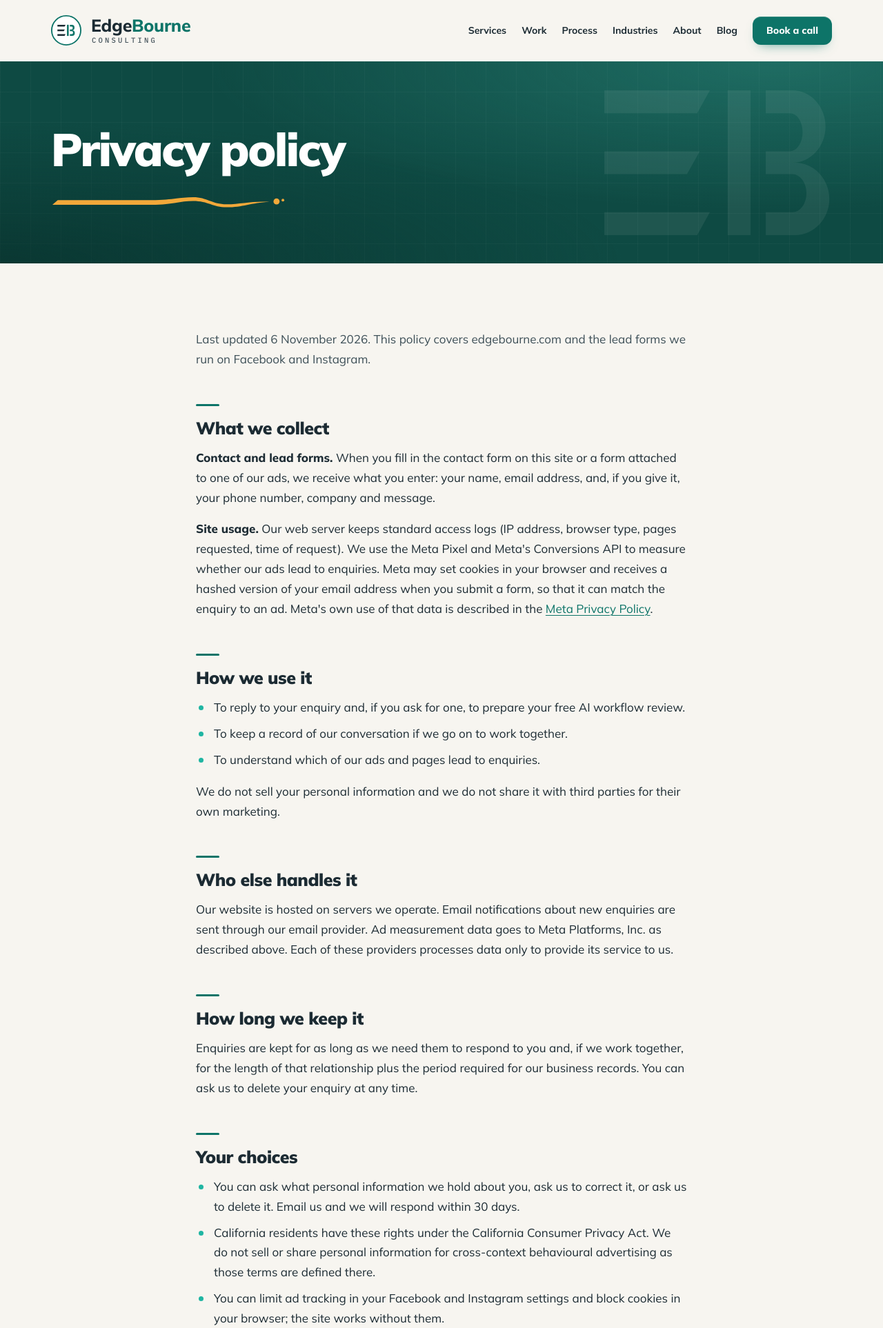
After one commit to ruolez/Edgebourne, a Flask app: page /privacy in a window 1280 px wide. The commit adds this page. Shown: the top 1926 px of the page at 69% size. Run offline with Flask 3, Linux system fonts and the light colour scheme; data that the repository does not hold is empty; some libraries are stand-ins or nearby versions.

Commit message:
feat(site): Meta pixel + Conversions API Lead event, privacy page, AI workflow review wording
- Pixel base code and PageView on every page when META_PIXEL_ID is set
- Lead event on contact form submit, deduplicated with the server-side
  Conversions API copy by event_id (META_CAPI_TOKEN, best effort)
- /privacy page and footer link for the ad lead forms
- Offer renamed to 'free AI workflow review' on home, contact and email subject

Co-Authored-By: Claude Fable 5.1 <noreply@anthropic.com>

```diff
--- a/backend/config.py
+++ b/backend/config.py
@@ -43,3 +43,7 @@ def site_base_url(fallback=""):
     except Exception:
         pass
     return fallback.rstrip("/")
+
+# Meta (Facebook) pixel + Conversions API. Both optional; the site works without them.
+META_PIXEL_ID = os.environ.get("META_PIXEL_ID", "")
+META_CAPI_TOKEN = os.environ.get("META_CAPI_TOKEN", "")
--- /dev/null
+++ b/backend/meta_capi.py
@@ -0,0 +1,64 @@
+"""Meta Conversions API: server-side copy of the browser Lead event, deduplicated by event_id.
+
+Best effort only. A failure here must never break the contact form, so every error is logged and swallowed.
+"""
+import hashlib
+import logging
+import threading
+import time
+
+import json
+import urllib.parse
+import urllib.error
+import urllib.request
+
+import config
+
+log = logging.getLogger(__name__)
+GRAPH = "https://graph.facebook.com/v22.0"
+
+
+def _sha256(value: str) -> str:
+    return hashlib.sha256(value.strip().lower().encode("utf-8")).hexdigest()
+
+
+def send_lead(event_id: str, email: str, request) -> None:
+    if not (config.META_PIXEL_ID and config.META_CAPI_TOKEN):
+        return
+    payload = {
+        "data": [
+            {
+                "event_name": "Lead",
+                "event_time": int(time.time()),
+                "event_id": event_id,
+                "event_source_url": request.url,
+                "action_source": "website",
+                "user_data": {
+                    "em": [_sha256(email)] if email else [],
+                    "client_ip_address": request.headers.get("X-Forwarded-For", request.remote_addr or "").split(",")[0].strip(),
+                    "client_user_agent": request.headers.get("User-Agent", ""),
+                    "fbp": request.cookies.get("_fbp"),
+                    "fbc": request.cookies.get("_fbc"),
+                },
+                "custom_data": {"content_name": "contact_form"},
+            }
+        ],
+    }
+    url = f"{GRAPH}/{config.META_PIXEL_ID}/events"
+
+    def _post():
+        try:
+            req = urllib.request.Request(
+                url + "?" + urllib.parse.urlencode({"access_token": config.META_CAPI_TOKEN}),
+                data=json.dumps(payload).encode("utf-8"),
+                headers={"Content-Type": "application/json"},
+                method="POST",
+            )
+            with urllib.request.urlopen(req, timeout=5) as resp:
+                resp.read()
+        except urllib.error.HTTPError as exc:
+            log.warning("meta capi %s: %s", exc.code, exc.read()[:300])
+        except Exception as exc:  # noqa: BLE001
+            log.warning("meta capi failed: %s", exc)
+
+    threading.Thread(target=_post, daemon=True).start()
--- a/backend/public.py
+++ b/backend/public.py
@@ -1,8 +1,10 @@
 from flask import (
     Blueprint, Response, abort, flash, redirect, render_template, request, url_for,
+    session,
 )
 
 import db
+import meta_capi
 import hero_image
 import mailer
 
@@ -142,6 +144,11 @@ def blog_post(slug):
     return render_template("public/blog_post.html", post=row)
 
 
+@bp.get("/privacy")
+def privacy():
+    return render_template("public/privacy.html")
+
+
 @bp.get("/contact")
 def contact():
     return render_template("public/contact.html")
@@ -158,7 +165,7 @@ def contact_post():
         flash("Please fill in your name, email and message.", "error")
         return redirect(url_for("public.contact"))
     if request.form.get("topic") == "review":
-        message = f"[Free workflow review]\n\n{message}"
+        message = f"[Free AI workflow review]\n\n{message}"
     lead = db.execute(
         """INSERT INTO leads (name, email, company, phone, message, source_page)
            VALUES (%s, %s, %s, %s, %s, %s) RETURNING *""",
@@ -173,6 +180,9 @@ def contact_post():
         returning=True,
     )
     mailer.notify_lead(dict(lead))
+    event_id = f"lead-{lead['id']}"
+    session["meta_lead_event_id"] = event_id
+    meta_capi.send_lead(event_id, email, request)
     flash("Thanks, we've got it. We'll get back to you within one business day.", "success")
     return redirect(url_for("public.contact"))
 
--- a/backend/templates/_footer.html
+++ b/backend/templates/_footer.html
@@ -39,6 +39,6 @@
   </div>
   <div class="wrap footer-bottom">
     <span>© {{ current_year }} {{ setting('site_title', 'Edge Bourne Consulting') }}. {{ f_bottom.body or 'All rights reserved.' }}</span>
-    <span class="footer-bottom-right">{{ f_bottom.title or 'Replies within one business day' }}</span>
+    <span class="footer-bottom-right"><a href="/privacy">Privacy</a> · {{ f_bottom.title or 'Replies within one business day' }}</span>
   </div>
 </footer>
--- a/backend/templates/base.html
+++ b/backend/templates/base.html
@@ -18,6 +18,15 @@
   <link rel="icon" type="image/svg+xml" href="/static/favicon.svg">
   <link rel="preload" href="/static/fonts/mulish-var.woff2" as="font" type="font/woff2" crossorigin>
   <link rel="stylesheet" href="{{ static_url('css/site.css') }}">
+  {% if config.META_PIXEL_ID %}
+  <script>
+  !function(f,b,e,v,n,t,s){if(f.fbq)return;n=f.fbq=function(){n.callMethod?n.callMethod.apply(n,arguments):n.queue.push(arguments)};if(!f._fbq)f._fbq=n;n.push=n;n.loaded=!0;n.version='2.0';n.queue=[];t=b.createElement(e);t.async=!0;t.src=v;s=b.getElementsByTagName(e)[0];s.parentNode.insertBefore(t,s)}(window,document,'script','https://connect.facebook.net/en_US/fbevents.js');
+  fbq('init', '{{ config.META_PIXEL_ID }}');
+  fbq('track', 'PageView');
+  {% if session.get('meta_lead_event_id') %}fbq('track', 'Lead', {content_name: 'contact_form'}, {eventID: '{{ session.pop('meta_lead_event_id') }}'});{% endif %}
+  </script>
+  <noscript><img height="1" width="1" style="display:none" src="https://www.facebook.com/tr?id={{ config.META_PIXEL_ID }}&ev=PageView&noscript=1"></noscript>
+  {% endif %}
 </head>
 <body>
 {% include "_svg_defs.html" %}
--- a/backend/templates/public/contact.html
+++ b/backend/templates/public/contact.html
@@ -55,7 +55,7 @@
       <fieldset class="topic-pick">
         <legend>What would help most?</legend>
         <label class="topic-opt"><input type="radio" name="topic" value="call"{% if topic != 'review' %} checked{% endif %}><span><strong>A free 30-minute call</strong> Talk it through, ask anything.</span></label>
-        <label class="topic-opt"><input type="radio" name="topic" value="review"{% if topic == 'review' %} checked{% endif %}><span><strong>A free workflow review</strong> No call. Describe one job and we'll reply in writing with how we can help.</span></label>
+        <label class="topic-opt"><input type="radio" name="topic" value="review"{% if topic == 'review' %} checked{% endif %}><span><strong>A free AI workflow review</strong> No call. Describe one job and we'll reply in writing with how we can help.</span></label>
       </fieldset>
       <div class="hp" aria-hidden="true">
         <label>Website<input type="text" name="website" tabindex="-1" autocomplete="off"></label>
--- a/backend/templates/public/home.html
+++ b/backend/templates/public/home.html
@@ -24,7 +24,7 @@
       <p class="lead lead-hero">{{ setting('hero_sub', 'Custom web and mobile apps, automation and integration for small and mid-size companies — built to fit the way you already work.') }}</p>
       <div class="btn-row">
         <a class="btn btn-primary btn-lg btn-go" href="{{ setting('hero_cta_primary_url', '/contact') }}">{{ setting('hero_cta_primary', 'Book my free 30-min call') }}<svg aria-hidden="true"><use href="#i-arrow"/></svg></a>
-        <a class="btn btn-outline btn-lg" href="{{ setting('hero_cta_secondary_url', '/contact?topic=review') }}">{{ setting('hero_cta_secondary', 'Get a free workflow review') }}</a>
+        <a class="btn btn-outline btn-lg" href="{{ setting('hero_cta_secondary_url', '/contact?topic=review') }}">{{ setting('hero_cta_secondary', 'Get a free AI workflow review') }}</a>
       </div>
       {% if setting('hero_cta_note') %}
       <p class="hero-note"><svg viewBox="0 0 16 16" aria-hidden="true"><path d="M3 8.5l3.2 3L13 4.5" fill="none" stroke="currentColor" stroke-width="2" stroke-linecap="round" stroke-linejoin="round"/></svg>{{ setting('hero_cta_note') }}</p>
--- /dev/null
+++ b/backend/templates/public/privacy.html
@@ -0,0 +1,46 @@
+{% extends "base.html" %}
+{% set meta_title = 'Privacy policy — ' + setting('site_title', 'Edge Bourne Consulting') %}
+{% set meta_description = 'What Edge Bourne Consulting collects when you contact us or respond to an ad, how it is used, and how to reach us about it.' %}
+{% block content %}
+<section class="page-head">
+  <div class="wrap">
+    <h1>Privacy policy</h1>
+    <svg class="stream" viewBox="0 0 350 30"><use href="#stream"/></svg>
+  </div>
+</section>
+<section class="section">
+  <div class="wrap wrap-narrow">
+    <div class="prose prose-lg">
+      <p>Last updated 6 November 2026. This policy covers edgebourne.com and the lead forms we run on Facebook and Instagram.</p>
+
+      <h2>What we collect</h2>
+      <p><strong>Contact and lead forms.</strong> When you fill in the contact form on this site or a form attached to one of our ads, we receive what you enter: your name, email address, and, if you give it, your phone number, company and message.</p>
+      <p><strong>Site usage.</strong> Our web server keeps standard access logs (IP address, browser type, pages requested, time of request). We use the Meta Pixel and Meta's Conversions API to measure whether our ads lead to enquiries. Meta may set cookies in your browser and receives a hashed version of your email address when you submit a form, so that it can match the enquiry to an ad. Meta's own use of that data is described in the <a href="https://www.facebook.com/privacy/policy/" rel="noopener">Meta Privacy Policy</a>.</p>
+
+      <h2>How we use it</h2>
+      <ul>
+        <li>To reply to your enquiry and, if you ask for one, to prepare your free AI workflow review.</li>
+        <li>To keep a record of our conversation if we go on to work together.</li>
+        <li>To understand which of our ads and pages lead to enquiries.</li>
+      </ul>
+      <p>We do not sell your personal information and we do not share it with third parties for their own marketing.</p>
+
+      <h2>Who else handles it</h2>
+      <p>Our website is hosted on servers we operate. Email notifications about new enquiries are sent through our email provider. Ad measurement data goes to Meta Platforms, Inc. as described above. Each of these providers processes data only to provide its service to us.</p>
+
+      <h2>How long we keep it</h2>
+      <p>Enquiries are kept for as long as we need them to respond to you and, if we work together, for the length of that relationship plus the period required for our business records. You can ask us to delete your enquiry at any time.</p>
+
+      <h2>Your choices</h2>
+      <ul>
+        <li>You can ask what personal information we hold about you, ask us to correct it, or ask us to delete it. Email us and we will respond within 30 days.</li>
+        <li>California residents have these rights under the California Consumer Privacy Act. We do not sell or share personal information for cross-context behavioural advertising as those terms are defined there.</li>
+        <li>You can limit ad tracking in your Facebook and Instagram settings and block cookies in your browser; the site works without them.</li>
+      </ul>
+
+      <h2>Contact</h2>
+      <p>Edge Bourne Consulting, Southern California.{% if setting('contact_email') %} Email <a href="mailto:{{ setting('contact_email') }}">{{ setting('contact_email') }}</a>{% else %} Use the <a href="/contact">contact page</a>{% endif %} for any question about this policy.</p>
+    </div>
+  </div>
+</section>
+{% endblock %}
```
Also changed, not shown: 1 other file.
